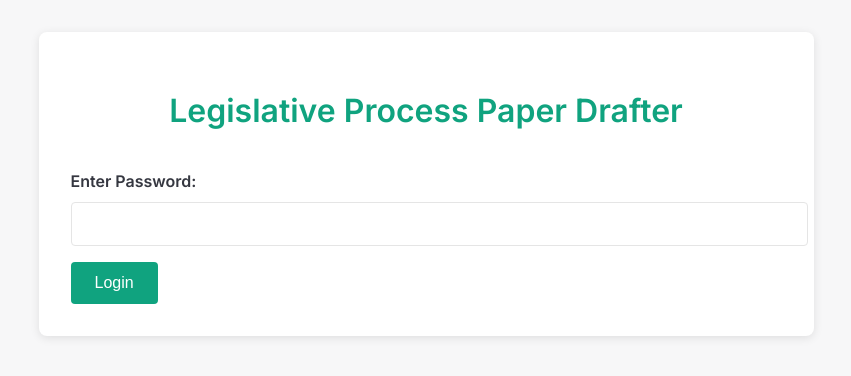
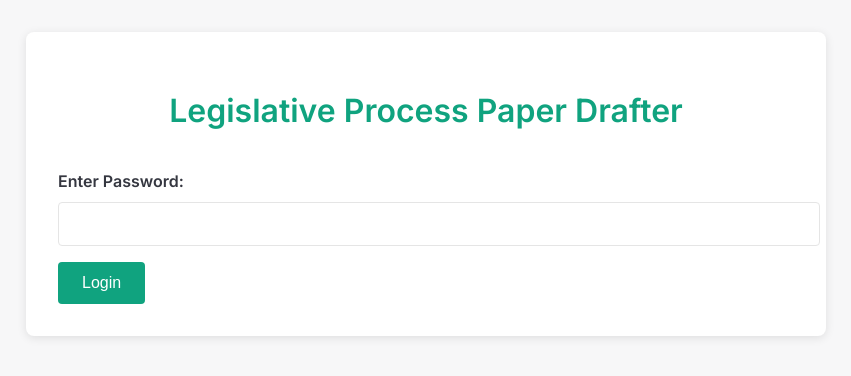
Before and after one commit to Justin-Diamond/Minimalist-Chat, a website: page public/index.html in a window 1280 px wide. Shown: the whole page, without its empty margins (214-1065 px from the left). Drawn offline with Linux system fonts and the light colour scheme.

Commit message:
Update index.html

```diff
--- a/public/index.html
+++ b/public/index.html
@@ -24,7 +24,7 @@
         }
 
         .container {
-            max-width: 775px;
+            max-width: 800px;
             margin: 0 auto;
             padding: 2rem;
         }
```
